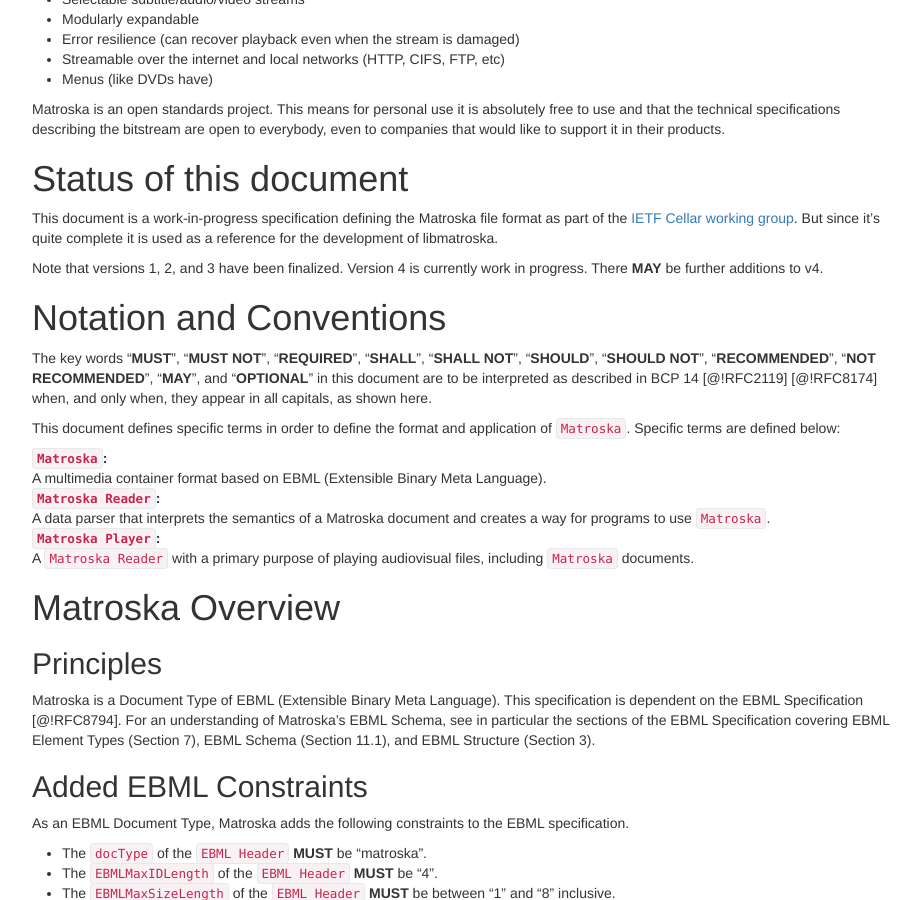
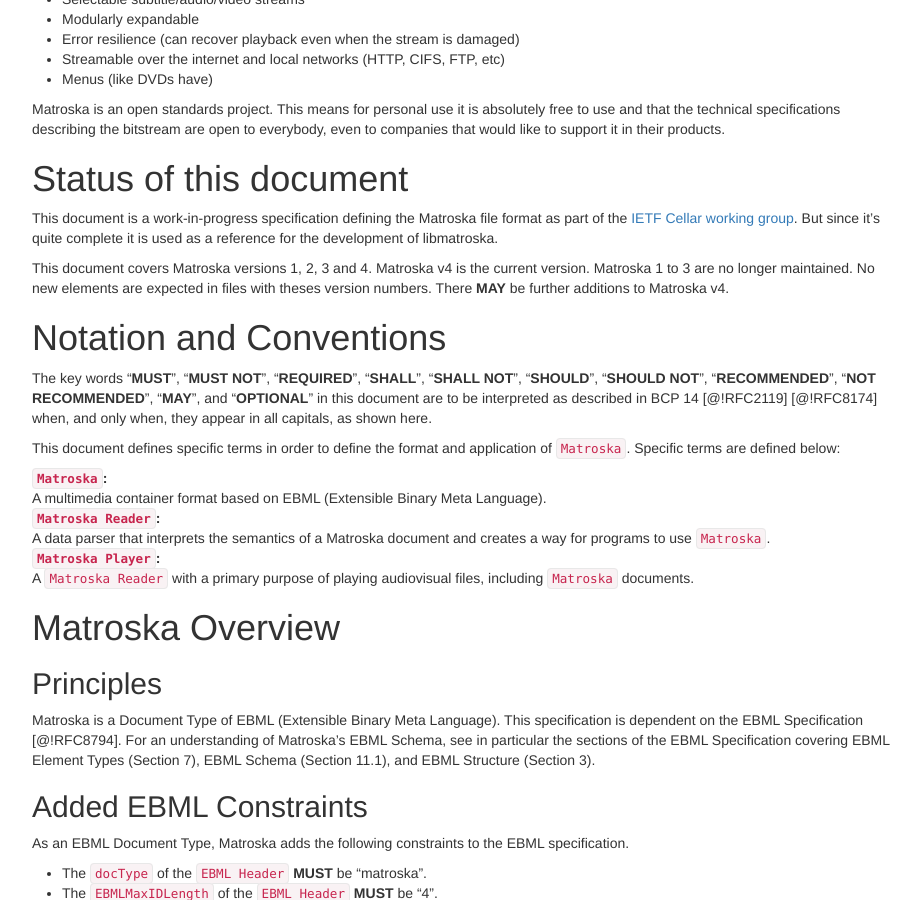
Before and after one commit to ietf-wg-cellar/matroska-specification, a Jekyll site: the page built from index_matroska.md, in a window 1280 px wide and 900 px high, scrolled down 703 px. Shown: the whole window, without its empty margins (273-1194 px from the left). Built offline with Jekyll 4.4.1, drawn with Linux system fonts in a browser that asks for light colours; our own code applies the rules of GitHub Pages for plain Markdown files.

Commit message:
update the Matroska versions covered by this document
v4 is actually the current version and is not a "work in progress"

```diff
--- a/index_matroska.md
+++ b/index_matroska.md
@@ -77,8 +77,9 @@
 the [IETF Cellar working group](https://datatracker.ietf.org/wg/cellar/charter/).
 But since it's quite complete it is used as a reference for the development of libmatroska.
 
-Note that versions 1, 2, and 3 have been finalized. Version 4 is currently work in progress.
-There **MAY** be further additions to v4.
+This document covers Matroska versions 1, 2, 3 and 4. Matroska v4 is the current version.
+Matroska 1 to 3 are no longer maintained. No new elements are expected in files with theses version numbers.
+There **MAY** be further additions to Matroska v4.
 
 # Notation and Conventions
 
```
